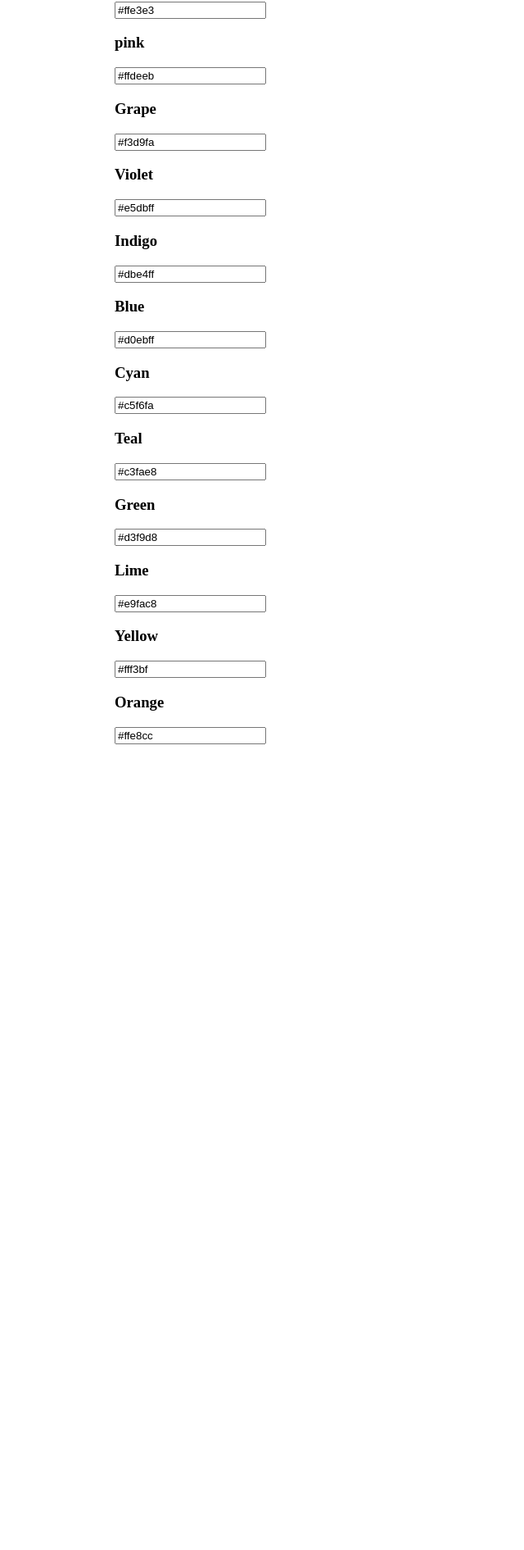
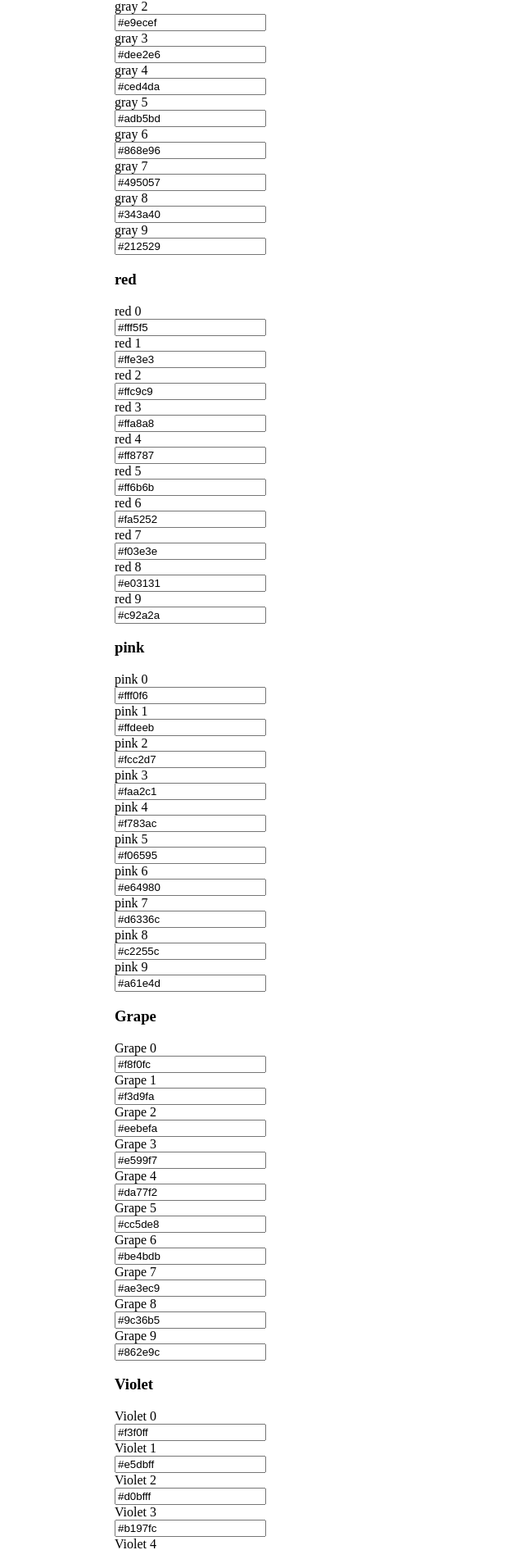
Before and after one commit to hunseok329/open-color-clone, a React (Create React App) app: page / in a window 1280 px wide. Shown: the part 800-2691 px from the top of the page at 82% size, without its empty margins (0-640 px from the left). Before the commit the page ends 1708 px from the top, so only its background shows below. Built offline with nearby package versions, Linux system fonts and the light colour scheme.

Commit message:
create color-chips layout

```diff
--- a/src/App.js
+++ b/src/App.js
@@ -16,196 +16,196 @@ const AllColor = [
   {
     name: "gray",
     chips: {
-      chip0: "#f8f9fa",
-      chip1: "#f1f3f5",
-      chip2: "#e9ecef",
-      chip3: "#dee2e6",
-      chip4: "#ced4da",
-      chip5: "#adb5bd",
-      chip6: "#868e96",
-      chip7: "#495057",
-      chip8: "#343a40",
-      chip9: "#212529",
+      0: "#f8f9fa",
+      1: "#f1f3f5",
+      2: "#e9ecef",
+      3: "#dee2e6",
+      4: "#ced4da",
+      5: "#adb5bd",
+      6: "#868e96",
+      7: "#495057",
+      8: "#343a40",
+      9: "#212529",
     },
   },
   {
     name: "red",
     chips: {
-      chip0: "#fff5f5",
-      chip1: "#ffe3e3",
-      chip2: "#ffc9c9",
-      chip3: "#ffa8a8",
-      chip4: "#ff8787",
-      chip5: "#ff6b6b",
-      chip6: "#fa5252",
-      chip7: "#f03e3e",
-      chip8: "#e03131",
-      chip9: "#c92a2a",
+      0: "#fff5f5",
+      1: "#ffe3e3",
+      2: "#ffc9c9",
+      3: "#ffa8a8",
+      4: "#ff8787",
+      5: "#ff6b6b",
+      6: "#fa5252",
+      7: "#f03e3e",
+      8: "#e03131",
+      9: "#c92a2a",
     },
   },
   {
     name: "pink",
     chips: {
-      chip0: "#fff0f6",
-      chip1: "#ffdeeb",
-      chip2: "#fcc2d7",
-      chip3: "#faa2c1",
-      chip4: "#f783ac",
-      chip5: "#f06595",
-      chip6: "#e64980",
-      chip7: "#d6336c",
-      chip8: "#c2255c",
-      chip9: "#a61e4d",
+      0: "#fff0f6",
+      1: "#ffdeeb",
+      2: "#fcc2d7",
+      3: "#faa2c1",
+      4: "#f783ac",
+      5: "#f06595",
+      6: "#e64980",
+      7: "#d6336c",
+      8: "#c2255c",
+      9: "#a61e4d",
     },
   },
   {
     name: "Grape",
     chips: {
-      chip0: "#f8f0fc",
-      chip1: "#f3d9fa",
-      chip2: "#eebefa",
-      chip3: "#e599f7",
-      chip4: "#da77f2",
-      chip5: "#cc5de8",
-      chip6: "#be4bdb",
-      chip7: "#ae3ec9",
-      chip8: "#9c36b5",
-      chip9: "#862e9c",
+      0: "#f8f0fc",
+      1: "#f3d9fa",
+      2: "#eebefa",
+      3: "#e599f7",
+      4: "#da77f2",
+      5: "#cc5de8",
+      6: "#be4bdb",
+      7: "#ae3ec9",
+      8: "#9c36b5",
+      9: "#862e9c",
     },
   },
   {
     name: "Violet",
     chips: {
-      chip0: "#f3f0ff",
-      chip1: "#e5dbff",
-      chip2: "#d0bfff",
-      chip3: "#b197fc",
-      chip4: "#9775fa",
-      chip5: "#845ef7",
-      chip6: "#7950f2",
-      chip7: "#7048e8",
-      chip8: "#6741d9",
-      chip9: "#5f3dc4",
+      0: "#f3f0ff",
+      1: "#e5dbff",
+      2: "#d0bfff",
+      3: "#b197fc",
+      4: "#9775fa",
+      5: "#845ef7",
+      6: "#7950f2",
+      7: "#7048e8",
+      8: "#6741d9",
+      9: "#5f3dc4",
     },
   },
   {
     name: "Indigo",
     chips: {
-      chip0: "#edf2ff",
-      chip1: "#dbe4ff",
-      chip2: "#bac8ff",
-      chip3: "#91a7ff",
-      chip4: "#748ffc",
-      chip5: "#5c7cfa",
-      chip6: "#4c6ef5",
-      chip7: "#4263eb",
-      chip8: "#3b5bdb",
-      chip9: "#364fc7",
+      0: "#edf2ff",
+      1: "#dbe4ff",
+      2: "#bac8ff",
+      3: "#91a7ff",
+      4: "#748ffc",
+      5: "#5c7cfa",
+      6: "#4c6ef5",
+      7: "#4263eb",
+      8: "#3b5bdb",
+      9: "#364fc7",
     },
   },
   {
     name: "Blue",
     chips: {
-      chip0: "#e7f5ff",
-      chip1: "#d0ebff",
-      chip2: "#a5d8ff",
-      chip3: "#74c0fc",
-      chip4: "#4dabf7",
-      chip5: "#339af0",
-      chip6: "#228be6",
-      chip7: "#1c7ed6",
-      chip8: "#1971c2",
-      chip9: "#1864ab",
+      0: "#e7f5ff",
+      1: "#d0ebff",
+      2: "#a5d8ff",
+      3: "#74c0fc",
+      4: "#4dabf7",
+      5: "#339af0",
+      6: "#228be6",
+      7: "#1c7ed6",
+      8: "#1971c2",
+      9: "#1864ab",
     },
   },
   {
     name: "Cyan",
     chips: {
-      chip0: "#e3fafc",
-      chip1: "#c5f6fa",
-      chip2: "#99e9f2",
-      chip3: "#66d9e8",
-      chip4: "#3bc9db",
-      chip5: "#22b8cf",
-      chip6: "#15aabf",
-      chip7: "#1098ad",
-      chip8: "#0c8599",
-      chip9: "#0b7285",
+      0: "#e3fafc",
+      1: "#c5f6fa",
+      2: "#99e9f2",
+      3: "#66d9e8",
+      4: "#3bc9db",
+      5: "#22b8cf",
+      6: "#15aabf",
+      7: "#1098ad",
+      8: "#0c8599",
+      9: "#0b7285",
     },
   },
   {
     name: "Teal",
     chips: {
-      chip0: "#e6fcf5",
-      chip1: "#c3fae8",
-      chip2: "#96f2d7",
-      chip3: "#63e6be",
-      chip4: "#38d9a9",
-      chip5: "#20c997",
-      chip6: "#12b886",
-      chip7: "#0ca678",
-      chip8: "#099268",
-      chip9: "#087f5b",
+      0: "#e6fcf5",
+      1: "#c3fae8",
+      2: "#96f2d7",
+      3: "#63e6be",
+      4: "#38d9a9",
+      5: "#20c997",
+      6: "#12b886",
+      7: "#0ca678",
+      8: "#099268",
+      9: "#087f5b",
     },
   },
   {
     name: "Green",
     chips: {
-      chip0: "#ebfbee",
-      chip1: "#d3f9d8",
-      chip2: "#b2f2bb",
-      chip3: "#8ce99a",
-      chip4: "#69db7c",
-      chip5: "#51cf66",
-      chip6: "#40c057",
-      chip7: "#37b24d",
-      chip8: "#2f9e44",
-      chip9: "#2b8a3e",
+      0: "#ebfbee",
+      1: "#d3f9d8",
+      2: "#b2f2bb",
+      3: "#8ce99a",
+      4: "#69db7c",
+      5: "#51cf66",
+      6: "#40c057",
+      7: "#37b24d",
+      8: "#2f9e44",
+      9: "#2b8a3e",
     },
   },
   {
     name: "Lime",
     chips: {
-      chip0: "#f4fce3",
-      chip1: "#e9fac8",
-      chip2: "#d8f5a2",
-      chip3: "#c0eb75",
-      chip4: "#a9e34b",
-      chip5: "#94d82d",
-      chip6: "#82c91e",
-      chip7: "#74b816",
-      chip8: "#66a80f",
-      chip9: "#5c940d",
+      0: "#f4fce3",
+      1: "#e9fac8",
+      2: "#d8f5a2",
+      3: "#c0eb75",
+      4: "#a9e34b",
+      5: "#94d82d",
+      6: "#82c91e",
+      7: "#74b816",
+      8: "#66a80f",
+      9: "#5c940d",
     },
   },
   {
     name: "Yellow",
     chips: {
-      chip0: "#fff9db",
-      chip1: "#fff3bf",
-      chip2: "#ffec99",
-      chip3: "#ffe066",
-      chip4: "#ffd43b",
-      chip5: "#fcc419",
-      chip6: "#fab005",
-      chip7: "#f59f00",
-      chip8: "#f08c00",
-      chip9: "#e67700",
+      0: "#fff9db",
+      1: "#fff3bf",
+      2: "#ffec99",
+      3: "#ffe066",
+      4: "#ffd43b",
+      5: "#fcc419",
+      6: "#fab005",
+      7: "#f59f00",
+      8: "#f08c00",
+      9: "#e67700",
     },
   },
   {
     name: "Orange",
     chips: {
-      chip0: "#fff4e6",
-      chip1: "#ffe8cc",
-      chip2: "#ffd8a8",
-      chip3: "#ffc078",
-      chip4: "#ffa94d",
-      chip5: "#ff922b",
-      chip6: "#fd7e14",
-      chip7: "#f76707",
-      chip8: "#e8590c",
-      chip9: "#d9480f",
+      0: "#fff4e6",
+      1: "#ffe8cc",
+      2: "#ffd8a8",
+      3: "#ffc078",
+      4: "#ffa94d",
+      5: "#ff922b",
+      6: "#fd7e14",
+      7: "#f76707",
+      8: "#e8590c",
+      9: "#d9480f",
     },
   },
 ];
--- a/src/component/colorChips/color-group.js
+++ b/src/component/colorChips/color-group.js
@@ -25,18 +25,24 @@ function ColorChips(props) {
 
 //Make one chip out of "ColorChips"
 function ColorChip(props) {
-  return (
-    <div className="color-chip">
-      <div className="color-chip-bg">{props.id}</div>
-      <div className="color-name">{props.id}</div>
+  var contnet = [];
+  for (let i = 0; i < 10; i++) {
+    var cc = props.name + " " + String(i);
+    var ccb = "color-chip-bg " + ("bg-" + cc);
+    contnet.push(
+      <div className="color-chip" id={cc}>
+        <div className={ccb}></div>
+        <div className="color-name">{cc}</div>
         <input
           className="color-hex"
           type="text"
           readOnly
-        value={props.chips.chip1}
-      />
+          value={props.chips[i]}
+        ></input>
       </div>
     );
   }
+  return contnet;
+}
 
 export default ColorGroup;
--- a/src/component/colorChips/color-list.js
+++ b/src/component/colorChips/color-list.js
@@ -5,6 +5,7 @@ import "./color-list.css";
 
 //Sum all the values and return "ColorList"
 function ColorList(props) {
+  console.log(props);
   return (
     <div className="container">
       <div className="row">
@@ -20,10 +21,8 @@ function ColorList(props) {
 //Take a "name" from "AllColor" and give it to ColorSample
 function renderSample(props) {
   return (
-    <ColorSample
-      sampleName={props.name}
-      color={props.chips.chip7}
-    ></ColorSample>
+    // <ColorSample sampleName={props.name} color={props.chips[1]}></ColorSample>
+    <ColorSample sampleName={props.name} color={props.chips[7]}></ColorSample>
   );
 }
 
```
Lines whose indentation alone changed are shown as unchanged.
